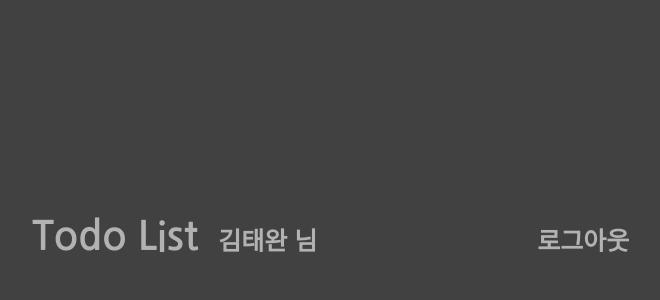
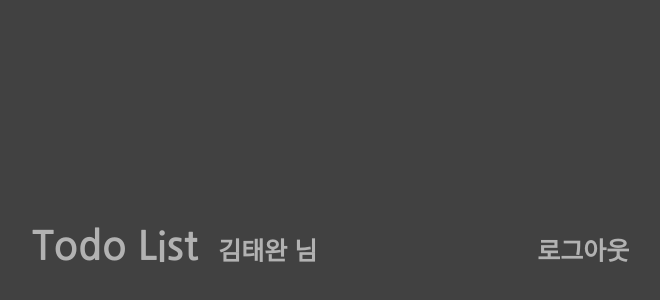
Before and after one commit to wwan13/TODO, a React (Create React App) app in the folder front/: page / in a window 1280 px wide. Shown: the part 142-442 px from the top of the page, without its empty margins (308-968 px from the left). Built offline with nearby package versions, Linux system fonts and the light colour scheme.

Commit message:
[taewan] : fix header margin bottom 40 to 20

```diff
--- a/front/src/components/header/Header.js
+++ b/front/src/components/header/Header.js
@@ -4,7 +4,7 @@ function Header({ children }) {
     const wrapper = {
         width: '600px',
         height: '45px',
-        marginBottom: '40px',
+        marginBottom: '20px',
         fontWeight: 'Bold',
         color: '#b2b2b2',
     }
```
